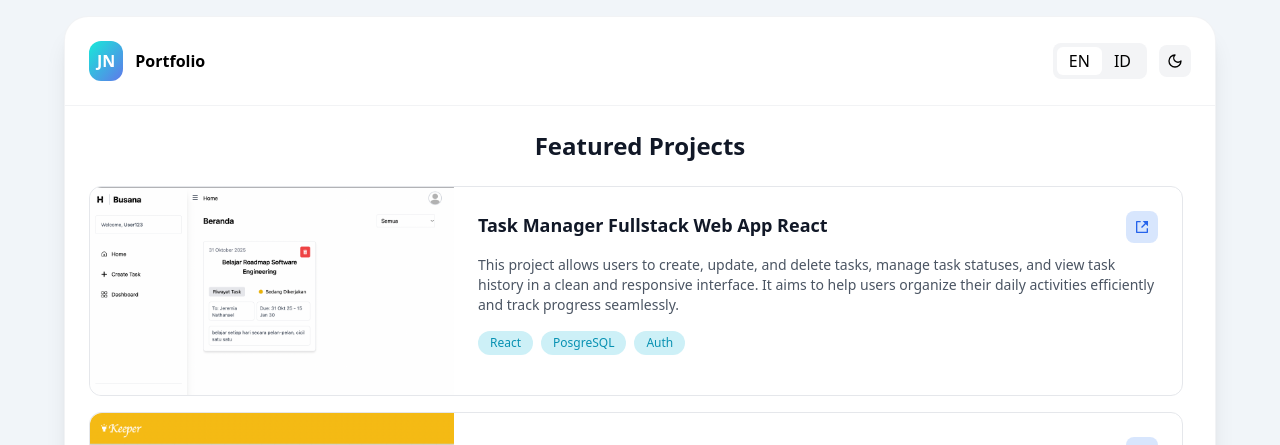
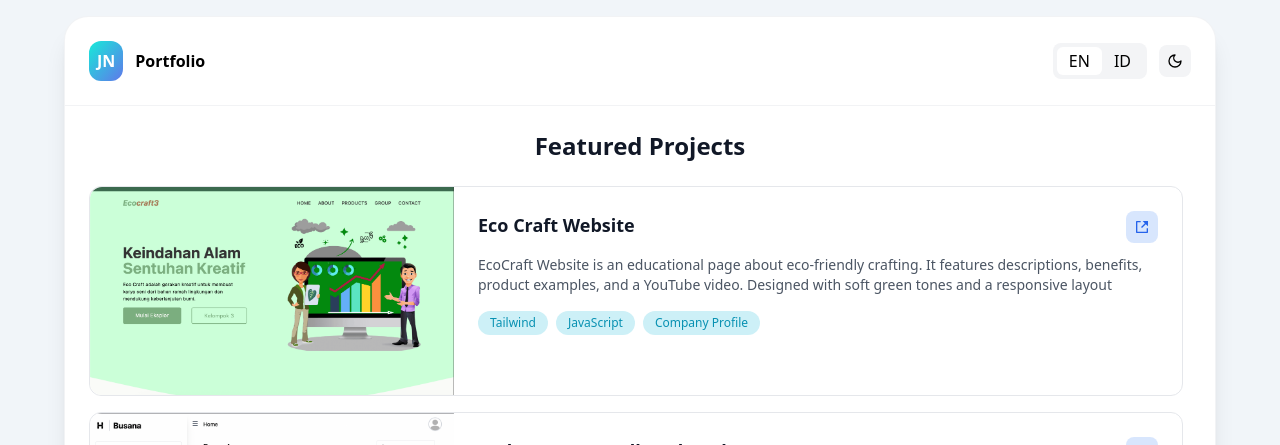
Before and after one commit to jereminathanael/jereminathanael.github.io, a React (Vite) app: page /#/projects in a window 1280 px wide. Shown: the top 445 px of the page. Built offline with nearby package versions, Linux system fonts and the light colour scheme.

Commit message:
menambah project eco craft website

```diff
--- a/src/pages/Projects.jsx
+++ b/src/pages/Projects.jsx
@@ -6,6 +6,17 @@ const Projects = (props) => {
       <div className="space-y-4 md:space-y-6">
         <h2 className="text-xl md:text-2xl font-bold text-gray-900 dark:text-white text-center">{props.language === "EN" ? "Featured Projects" : "Proyek Unggulan"}</h2>
         <div className="grid gap-3 md:gap-4 max-h-[400px] md:max-h-[500px] overflow-y-auto scrollbar-hide pr-2">
+          <MyProject
+            img={"/assets/eco-craft.png"}
+            title={"Eco Craft Website"}
+            linkProject={"https://jereminathanael.github.io/EcoCraft-PWD-Kelompok3/"}
+            description={`${
+              props.language === "EN"
+                ? "EcoCraft Website is an educational page about eco-friendly crafting. It features descriptions, benefits, product examples, and a YouTube video. Designed with soft green tones and a responsive layout"
+                : "EcoCraft Website adalah halaman edukasi tentang kerajinan ramah lingkungan. Menampilkan penjelasan, manfaat, contoh produk, dan video YouTube. Didesain dengan nuansa hijau lembut dan layout responsif."
+            }`}
+            techs={["Tailwind", "JavaScript", "Company Profile"]}
+          />
           <MyProject
             img={"/assets/taskManagerProject.png"}
             title={"Task Manager Fullstack Web App React"}
```
Also changed, not shown: public/assets/eco-craft.png (added).
